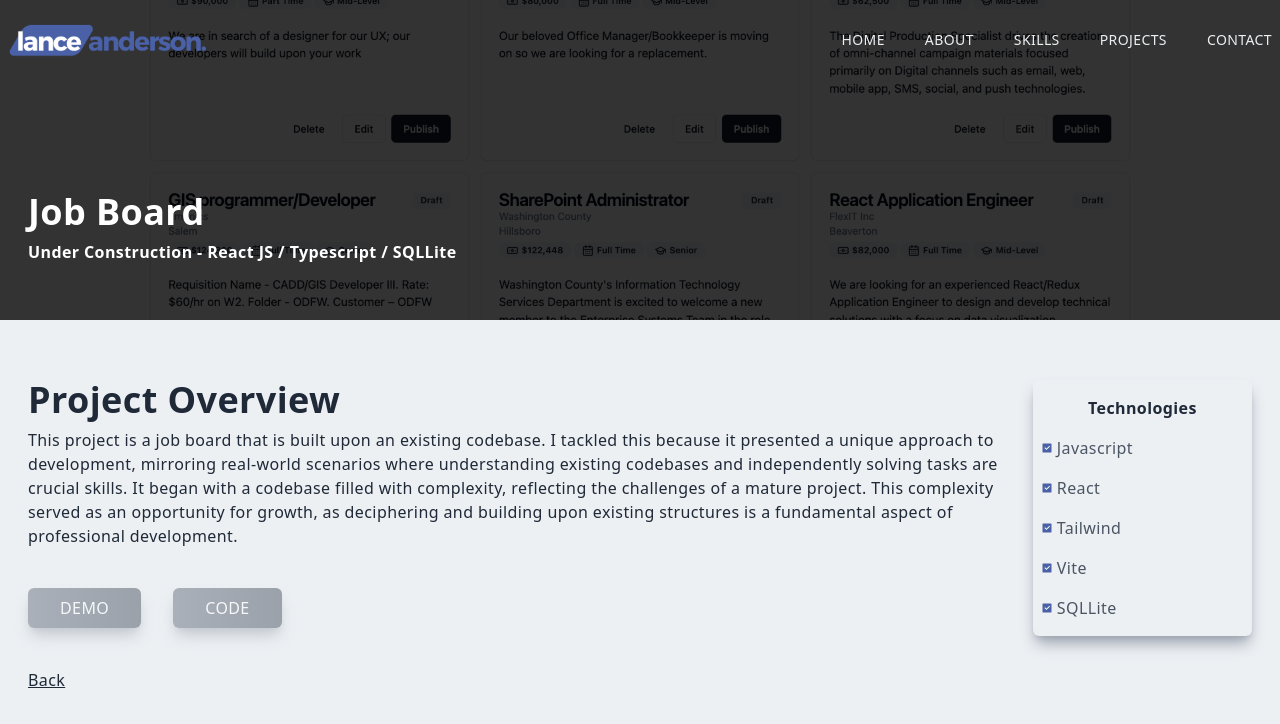
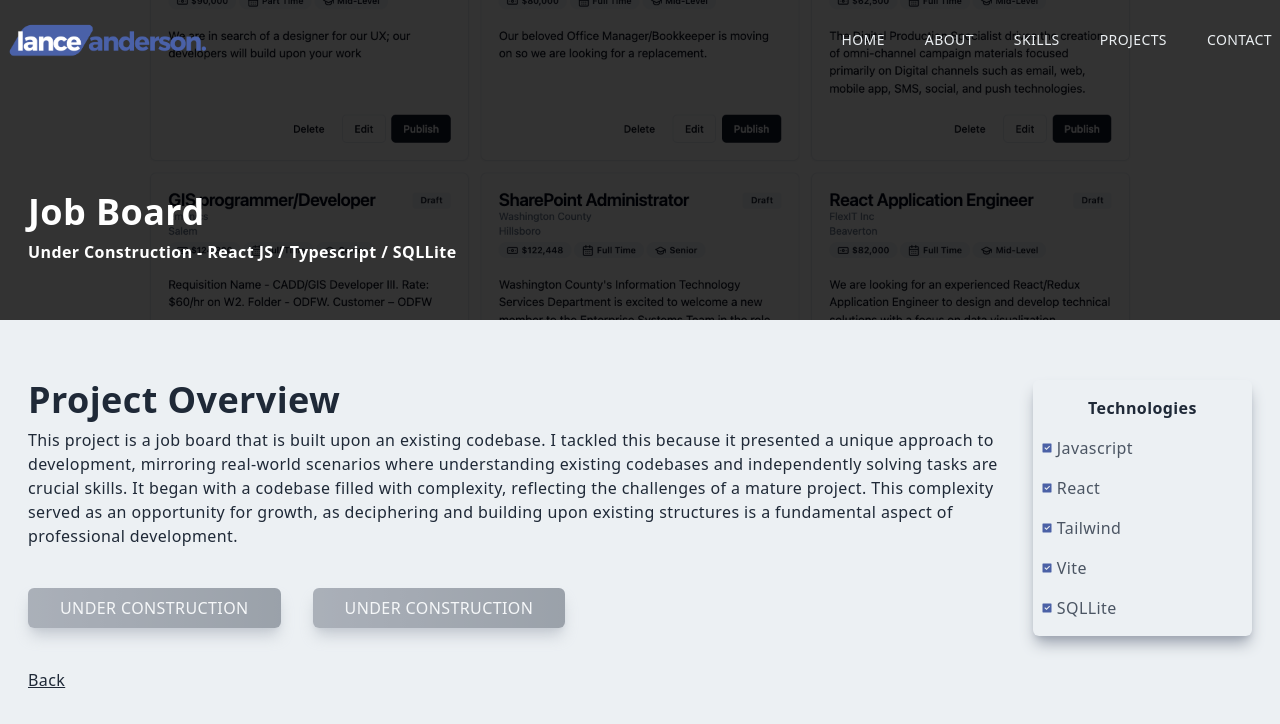
Before and after one commit to rootdown001/rootdown001.github.io, a Next.js app: page /job in a window 1280 px wide. Shown: the top 724 px of the page. Built offline with nearby package versions, Linux system fonts and the light colour scheme.

Commit message:
UPDATE portfolio display button text logic

```diff
--- a/src/app/blog/page.tsx
+++ b/src/app/blog/page.tsx
@@ -2,17 +2,31 @@ import blogImg from "/public/assets/projects/blog.png";
 import ProjectDisplay from "../components/ProjectDisplay";
 
 export default function Blog() {
+  // info for calander
+  // image
   const projectImg = blogImg;
+  // title
   const title = "React Blog (Placeholder API)";
+  // subtitle
   const subtitle = "React JS / Vite";
+  // desciption array
   const description = [
     "This is a blog project aimed at enhancing user interaction through actions and forms, focusing on filtering, creating, and editing posts. It is built in React and uses the JSONServer for the API endpoints. The blog uses these API endpoints for creating and updating posts, as well as filtering posts based on user-defined queries and user IDs.",
     "In the project, user convenience is enhanced by integrating filtering options on the 'Posts' page, enabling users to sift through posts by query or even by the user who authored them. It also includes features like disabling submit buttons during form submission and robust validation checks to ensure data integrity, including mandatory fields such as title, body, and user information. This project encapsulates the essence of user-centric design and robust functionality.",
   ];
+  // demo link
   const hrefDemo = "https://blog-project-adv.netlify.app/posts";
+  // demo target
   const targetDemo = "_blank";
+  // alternative demo button
+  const altDemo = "";
+  // code link
   const hrefCode = "https://github.com/rootdown001/blog-project-adv";
+  // code target
   const targetCode = "_blank";
+  // alternative code button
+  const altCode = "";
+  // technology array
   const tech = ["Javascript", "React", "Vite"];
 
   return (
@@ -27,6 +41,8 @@ export default function Blog() {
         hrefCode={hrefCode}
         targetCode={targetCode}
         tech={tech}
+        altDemo={altDemo}
+        altCode={altCode}
       />
     </div>
   );
--- a/src/app/calander/page.tsx
+++ b/src/app/calander/page.tsx
@@ -2,22 +2,37 @@ import calanderImg from "/public/assets/projects/calander.png";
 import ProjectDisplay from "../components/ProjectDisplay";
 
 export default function Calander() {
+  // info for calander
+  // image
   const projectImg = calanderImg;
+  // title
   const title = "Google Calander Clone";
+  // subtitle
   const subtitle = "React / Typescript / Vite";
+  // desciption array
   const description = [
     "This project is a calendar application aimed at replicating some functionalities of Google Calendar. Although a simplified version, it presented a significant complexity and offered a chance to use React and TypeScript for complex UI interactions.",
     "The Calendar component serves as the centerpiece, rendering the current month by default. Users can easily create new events, triggering a modal form with fields for event details such as name, time, and color. The form includes validation logic, ensuring essential fields are filled correctly. Additionally, events are sorted and displayed within the calendar view, with options to edit or delete them via modals.",
     "One of the project's challenges involves managing overflow events, ensuring smooth rendering and interaction. This includes dynamically updating the display when the calendar is resized or when the number of events changes. Implementing animations for modal opening and closing adds a polished touch to the user experience, enhancing the overall feel of the application.",
   ];
+  // demo link
   const hrefDemo = "https://calendarclonela.netlify.app/";
+  // demo target
   const targetDemo = "_blank";
+  // alternative demo button
+  const altDemo = "";
+  // code link
   const hrefCode = "https://github.com/rootdown001/calender-clone";
+  // code target
   const targetCode = "_blank";
+  // alternative code button
+  const altCode = "";
+  // technology array
   const tech = ["Javascript", "React", "Vite"];
 
   return (
     <div>
+      {/* call ProjectDisplay component */}
       <ProjectDisplay
         projectImg={projectImg}
         title={title}
@@ -28,6 +43,8 @@ export default function Calander() {
         hrefCode={hrefCode}
         targetCode={targetCode}
         tech={tech}
+        altDemo={altDemo}
+        altCode={altCode}
       />
     </div>
   );
--- a/src/app/components/ProjectDisplay.tsx
+++ b/src/app/components/ProjectDisplay.tsx
@@ -14,6 +14,8 @@ type ProjectDisplayProps = {
   hrefCode: string;
   targetCode: string;
   tech: string[];
+  altDemo: string;
+  altCode: string;
 };
 
 export default function ProjectDisplay({
@@ -26,9 +28,13 @@ export default function ProjectDisplay({
   hrefCode,
   targetCode,
   tech,
+  altDemo,
+  altCode,
 }: ProjectDisplayProps) {
   const [demo, setDemo] = useState(false);
   const [code, setCode] = useState(false);
+  const [demoBtn, setDemoBtn] = useState(false);
+  const [codeBtn, setCodeBtn] = useState(false);
 
   useEffect(() => {
     if (hrefDemo !== "") {
@@ -37,7 +43,13 @@ export default function ProjectDisplay({
     if (hrefCode !== "") {
       setCode(true);
     }
-  }, [hrefDemo, hrefCode]);
+    if (altDemo !== "") {
+      setDemoBtn(true);
+    }
+    if (altCode !== "") {
+      setCodeBtn(true);
+    }
+  }, [hrefDemo, hrefCode, altDemo, altCode]);
 
   return (
     <div className=" w-full">
@@ -69,12 +81,12 @@ export default function ProjectDisplay({
           })}
           <Link href={demo ? `${hrefDemo}` : "#"} target={`${targetDemo}`}>
             <button disabled={!demo} className="px-8 py-2 mt-4 mr-8">
-              Demo
+              {demoBtn ? `${altDemo}` : "Demo"}
             </button>
           </Link>
           <Link href={code ? `${hrefCode}` : "#"} target={`${targetCode}`}>
             <button disabled={!code} className=" px-8 py-2 mt-4">
-              Code
+              {codeBtn ? `${altCode}` : "Code"}
             </button>
           </Link>
         </div>
--- a/src/app/job/page.tsx
+++ b/src/app/job/page.tsx
@@ -2,16 +2,30 @@ import jobImg from "/public/assets/projects/jobBoard.png";
 import ProjectDisplay from "../components/ProjectDisplay";
 
 export default function Job() {
+  // info for calander
+  // image
   const projectImg = jobImg;
+  // title
   const title = "Job Board";
+  // subtitle
   const subtitle = "Under Construction - React JS / Typescript / SQLLite";
+  // desciption array
   const description = [
     "This project is a job board that is built upon an existing codebase. I tackled this because it presented a unique approach to development, mirroring real-world scenarios where understanding existing codebases and independently solving tasks are crucial skills. It began with a codebase filled with complexity, reflecting the challenges of a mature project. This complexity served as an opportunity for growth, as deciphering and building upon existing structures is a fundamental aspect of professional development.",
   ];
+  // demo link
   const hrefDemo = "";
+  // demo target
   const targetDemo = "_blank";
+  // alternative demo button
+  const altDemo = "Under Construction";
+  // code link
   const hrefCode = "";
+  // code target
   const targetCode = "_blank";
+  // alternative code button
+  const altCode = "Under Construction";
+  // technology array
   const tech = ["Javascript", "React", "Tailwind", "Vite", "SQLLite"];
 
   return (
@@ -26,6 +40,8 @@ export default function Job() {
         hrefCode={hrefCode}
         targetCode={targetCode}
         tech={tech}
+        altDemo={altDemo}
+        altCode={altCode}
       />
     </div>
   );
--- a/src/app/portfolio/page.tsx
+++ b/src/app/portfolio/page.tsx
@@ -1,21 +1,31 @@
-import Image from "next/image";
 import portfolioImg from "/public/assets/projects/portfolio.png";
-import { RiRadioButtonFill, RiCheckboxFill } from "react-icons/ri";
-import { HiCheck } from "react-icons/hi";
-import Link from "next/link";
 import ProjectDisplay from "../components/ProjectDisplay";
 
 export default function Portfolio() {
+  // info for calander
+  // image
   const projectImg = portfolioImg;
+  // title
   const title = "Portfolio Site";
+  // subtitle
   const subtitle = "React JS / Tailwind / Next JS";
+  // desciption array
   const description = [
     "This portfolio project is built in React and Typescript, using the Next.js framework. Specifically, it uses the /app features of Next.js for routing, as well as client-side and server-side rendering. For the CSS styling, Tailwind is used, as well as some global CSS styling in globals.css and tailwind.config.ts.",
   ];
+  // demo link
   const hrefDemo = "";
+  // demo target
   const targetDemo = "_blank";
+  // alternative demo button
+  const altDemo = "Current Site";
+  // code link
   const hrefCode = "https://github.com/rootdown001/rootdown001.github.io";
+  // code target
   const targetCode = "_blank";
+  // alternative code button
+  const altCode = "";
+  // technology array
   const tech = ["Javascript", "React", "Tailwind", "Next.js"];
 
   return (
@@ -30,6 +40,8 @@ export default function Portfolio() {
         hrefCode={hrefCode}
         targetCode={targetCode}
         tech={tech}
+        altDemo={altDemo}
+        altCode={altCode}
       />
     </div>
   );
```
